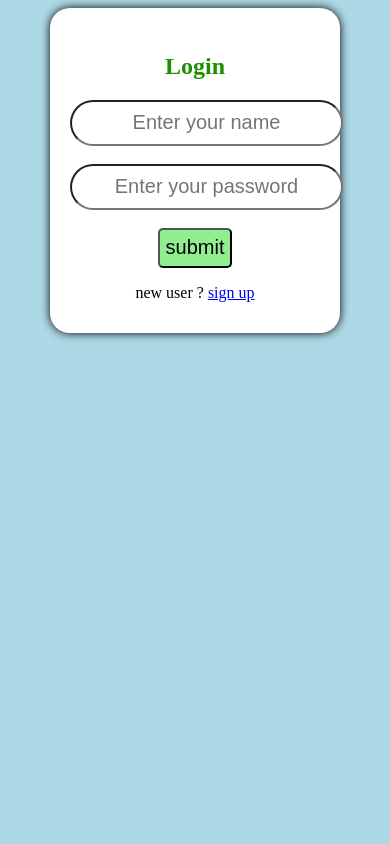
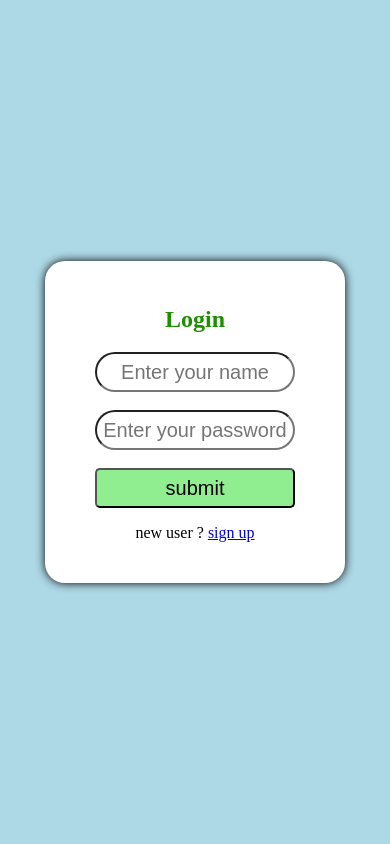
Before and after one commit to chandunb/fsdpr1, a Flask app: page /login in a window 390 px wide. Run offline with Flask 3, Linux system fonts and the light colour scheme.

Commit message:
Enhance login page styles and form attributes
Updated styles for improved layout and responsiveness. Added autocomplete attributes to form inputs for better user experience.

```diff
--- a/templates/login.html
+++ b/templates/login.html
@@ -1,41 +1,55 @@
 <!DOCTYPE html>
 <html lang="en">
+
 <head>
     <meta charset="UTF-8">
     <meta name="viewport" content="width=device-width, initial-scale=1.0">
     <title>Document</title>
     <style>
-        body{
-            display:flex;
-            align-items:center;
-            justify-content:center;
+        body {
+            min-height: 100vh;
+            margin: 0;
+            padding: 20px;
+            box-sizing: border-box;
+            display: flex;
+            align-items: center;
+            justify-content: center;
             background-color: lightblue;
         }
-        .container{
+
+        .container {
             background-color: white;
-            padding: 25px 20px 0px 20px;
+            padding: 25px 20px 25px 20px;
+            box-sizing: border-box;
             justify-content: center;
             border: 2px;
             box-shadow: 0 0 10px black;
-            width: 250px;
-            height: 300px;
+            width: 90%;
+            max-width: 300px;
+            min-height: 300px;
             border-radius: 20px;
             text-align: center;
             transition: all 2s;
         }
-        input{
+
+        input {
             height: 40px;
+            width: 90%;
+            max-width: 200px;
+            box-sizing: border-box;
             font-size: 20px;
             text-align: center;
             border-radius: 25px;
         }
-        #submit{
+
+        #submit {
             border-radius: 5px;
             background-color: lightgreen;
             cursor: pointer;
 
         }
-    h2{
+
+        h2 {
             animation-name: logincolor;
             animation-duration: 1s;
             animation-iteration-count: infinite;
@@ -43,21 +57,20 @@
         }
 
         @keyframes logincolor {
-        from{
+            from {
                 color: pink;
                 color: yellow;
             }
-        to{
+
+            to {
                 color: blue;
                 color: green;
             }
 
         }
-
-
-
     </style>
 </head>
+
 <body>
     <div class="container">
         <h2>Login</h2>
@@ -68,13 +81,14 @@
         {% endfor %}
         {% endif %}
         {% endwith %}
-        <form method="POST" action="{{ url_for('login') }}">
-            <input type="text" placeholder="Enter your name" name="name" required><br><br>
-            <input type="password" placeholder="Enter your password" name="password" required><br><br>
+        <form method="POST" action="{{ url_for('login') }}" autocomplete="off">
+            <input type="text" placeholder="Enter your name" name="name" autocomplete="off" required><br><br>
+            <input type="password" placeholder="Enter your password" name="password" autocomplete="new-password" required><br><br>
             <input type="submit" value="submit" id="submit"><br>
         </form>
         <p id="new">new user ? <a href="{{ url_for('signup') }}">sign up</a></p>
 
     </div>
 </body>
+
 </html>
```
Lines whose indentation alone changed are shown as unchanged.
